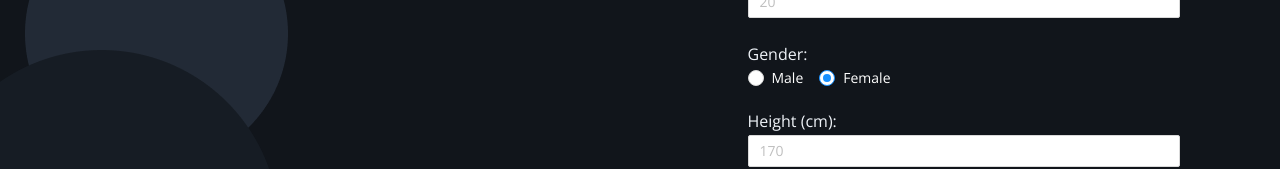
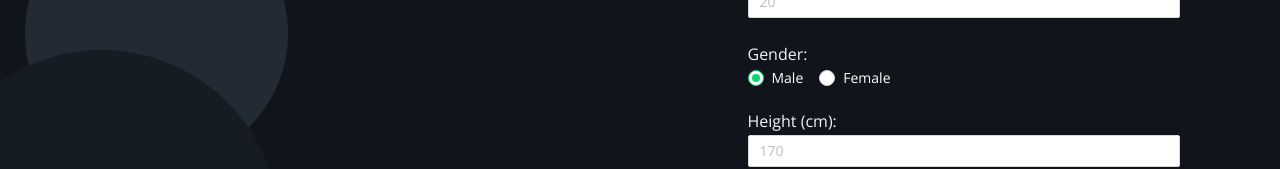
Before and after one commit to iishipatel/VITHack2020_Vicara, a React (Create React App) app: page /form in a window 1280 px wide. Shown: the part 240-409 px from the top of the page. Built offline with nearby package versions, Linux system fonts and the light colour scheme.

Commit message:
Radio button

```diff
--- a/src/Components/Form/Form.css
+++ b/src/Components/Form/Form.css
@@ -59,3 +59,15 @@ body {
   /* top: 126px; */
   height: 100vh;
 }
+
+.ant-radio-checked .ant-radio-inner {
+  border-color: #0ed470 !important ;
+}
+
+.ant-radio-checked .ant-radio-inner:after {
+  background-color: #0ed470;
+}
+
+.ant-radio:hover .ant-radio-inner {
+  border-color: #0ed470;
+}
--- a/src/Components/Form/FormSection.js
+++ b/src/Components/Form/FormSection.js
@@ -16,7 +16,7 @@ const tailLayout = {
 
 function FormData(props) {
 
-  const [gender, setGender] = useState(0);
+  const [gender, setGender] = useState(1);
   const [loader,setloader] = useState(false)
 
   let history = useHistory();
```
